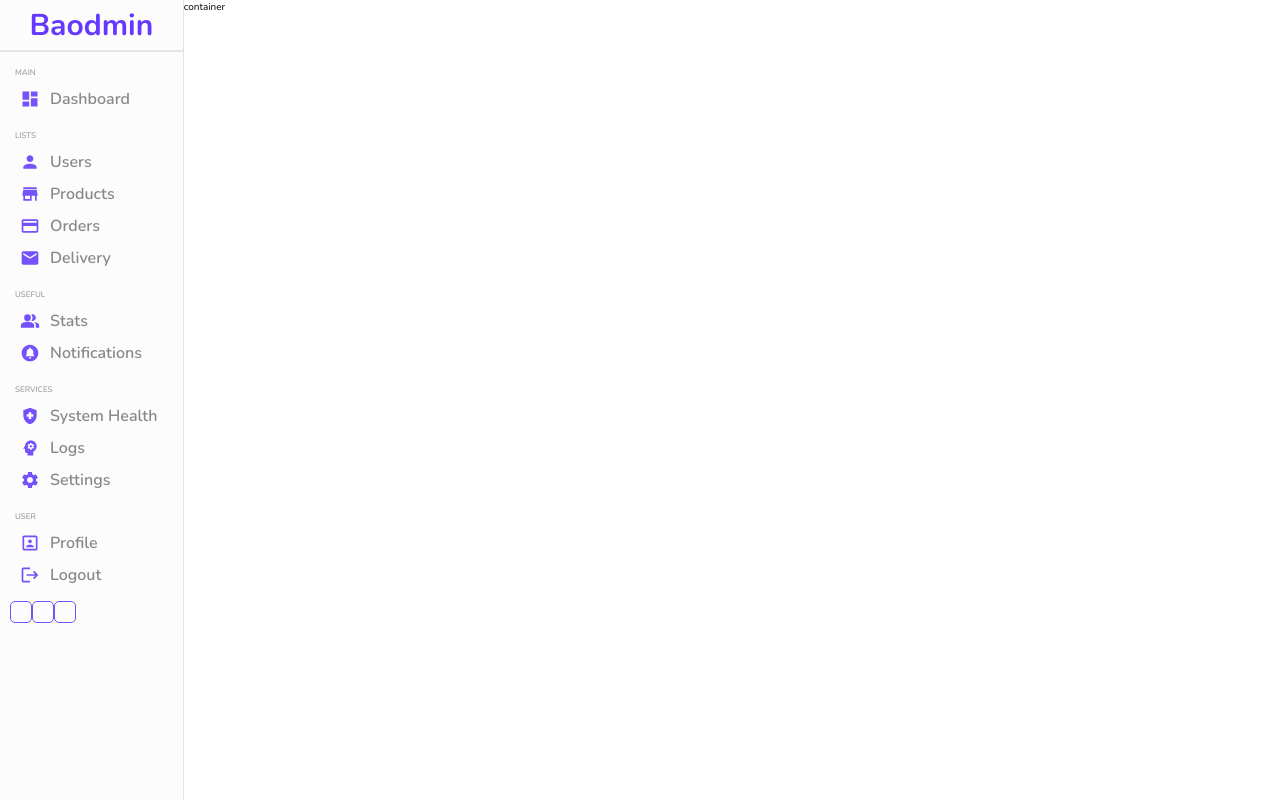
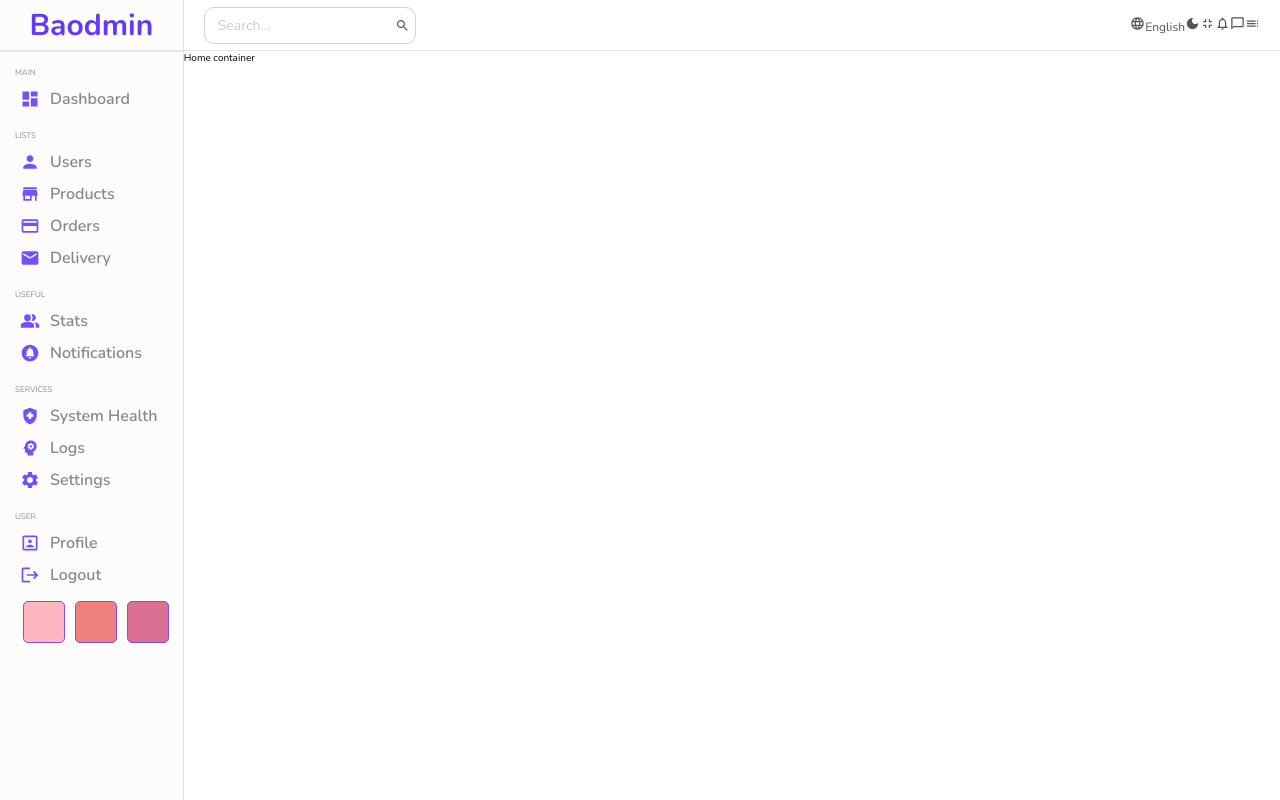
Before and after one commit to DevAnonitos/Dashboard_Reactjs, a React (Create React App) app: page / in a window 1280 px wide. Built offline with nearby package versions, Linux system fonts and the light colour scheme.

Commit message:
update-sidebar#1

```diff
--- a/public/index.html
+++ b/public/index.html
@@ -20,6 +20,9 @@
         margin: 0;
         padding: 0;
       }
+      :root {
+        --height-sidebar: 50px;
+      }
       html {
         scroll-behavior: smooth;
         font-size: 62.5%;
--- a/src/components/Navbar/Navbar.jsx
+++ b/src/components/Navbar/Navbar.jsx
@@ -1,9 +1,44 @@
 import React from 'react'
 import './navbar.scss'
+import SearchIcon from '@mui/icons-material/Search';
+import LanguageIcon from '@mui/icons-material/Language';
+import DarkModeIcon from '@mui/icons-material/DarkMode';
+import FullscreenExitIcon from '@mui/icons-material/FullscreenExit';
+import NotificationsNoneIcon from '@mui/icons-material/NotificationsNone';
+import ChatBubbleOutlineIcon from '@mui/icons-material/ChatBubbleOutline';
+import TocIcon from '@mui/icons-material/Toc';
 
 const Navbar = () => {
   return (
-    <div>Navbar</div>
+    <div className='navbar'>
+      <div className="wrapper">
+        <div className='search'>
+          <input type="text" placeholder='Search...' />
+          <SearchIcon />
+        </div>
+        <div className="items">
+          <div className="item">
+            <LanguageIcon />
+            English
+          </div>
+          <div className="item">
+            <DarkModeIcon />
+          </div>
+          <div className="item">
+            <FullscreenExitIcon />
+          </div>
+          <div className="item">
+            <NotificationsNoneIcon />
+          </div>
+          <div className="item">
+            <ChatBubbleOutlineIcon />
+          </div>
+          <div className="item">
+            <TocIcon />
+          </div>
+        </div>
+      </div>
+    </div>
   )
 }
 
--- a/src/components/Navbar/navbar.scss
+++ b/src/components/Navbar/navbar.scss
@@ -0,0 +1,44 @@
+.navbar {
+    height: var(--height-sidebar);
+    border-bottom: 0.5px solid rgb(231, 228, 228);
+    display: flex;
+    align-items: center;
+    font-size: 1.2rem;
+    color: #555;
+
+    .wrapper {
+        width: 100%;
+        padding: 20px;
+        display: flex;
+        align-items: center;
+        justify-content: space-between;
+
+        .search {
+            display: flex;
+            align-items: center;
+            border: 0.5px solid lightgray;
+            border-radius: 10px;
+            padding: 5px;
+            cursor: pointer;
+
+            input {
+                padding: 3px;
+                font-size: 1.4rem;
+                color: #000d00;
+                border: none;
+                outline: none;
+
+                &::placeholder {
+                    padding: 5px;
+                    font-size: 1.4rem;
+                    color: #cdcdcd
+                }
+            }
+        }
+
+        .items {
+            display: flex;
+            align-items: center;
+        }
+    }
+}
--- a/src/components/Sidebar/sidebar.scss
+++ b/src/components/Sidebar/sidebar.scss
@@ -69,14 +69,32 @@
     .bottom {
         display: flex;
         align-items: center;
+        justify-content: center;
         margin: 10px;
 
         .colorOption {
+            display: flex;
+            justify-content: center;
+            align-items: center;
             width: 20px;
             height: 20px;
+            margin-left: 10px;
+            padding: 10px;
             border-radius: 5px;
             border: 1px solid #7451f9;
             cursor: pointer;
+
+            &:nth-child(1) {
+                background-color: lightpink;
+            }
+
+            &:nth-child(2) {
+                background-color: lightcoral;
+            }
+
+            &:nth-child(3) {
+                background-color: palevioletred;
+            }
         }
     }
 }
--- a/src/pages/Home/Home.jsx
+++ b/src/pages/Home/Home.jsx
@@ -1,4 +1,5 @@
 import React from 'react'
+import Navbar from '../../components/Navbar/Navbar';
 import Sidebar from '../../components/Sidebar/Sidebar';
 import './home.scss'
 
@@ -6,7 +7,10 @@
   return (
     <div className='Home'>
       <Sidebar />
-      <div className="Home-container">container</div>
+      <div className="Home-container">
+        <Navbar />
+        Home container
+      </div>
     </div>
   )
 }
```
